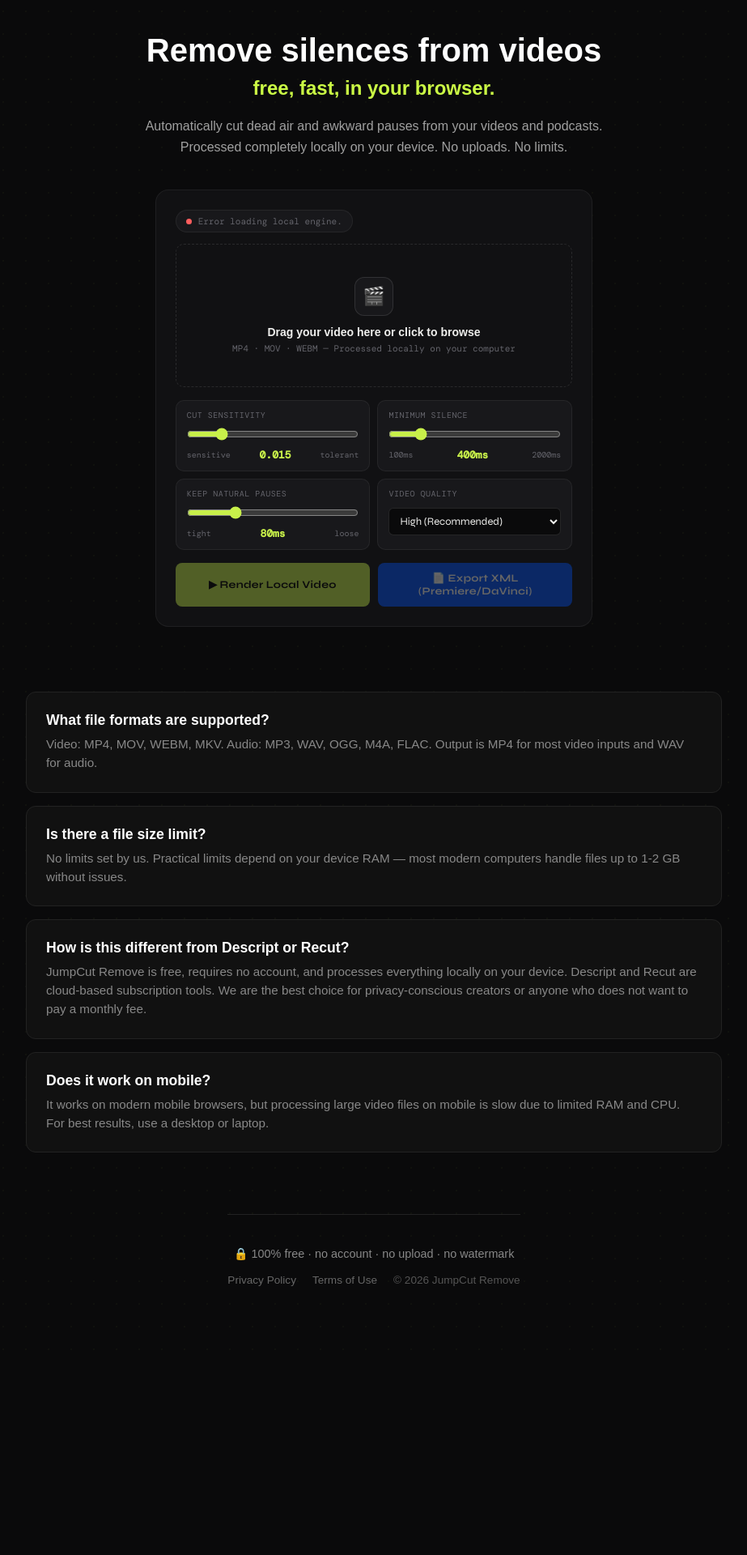
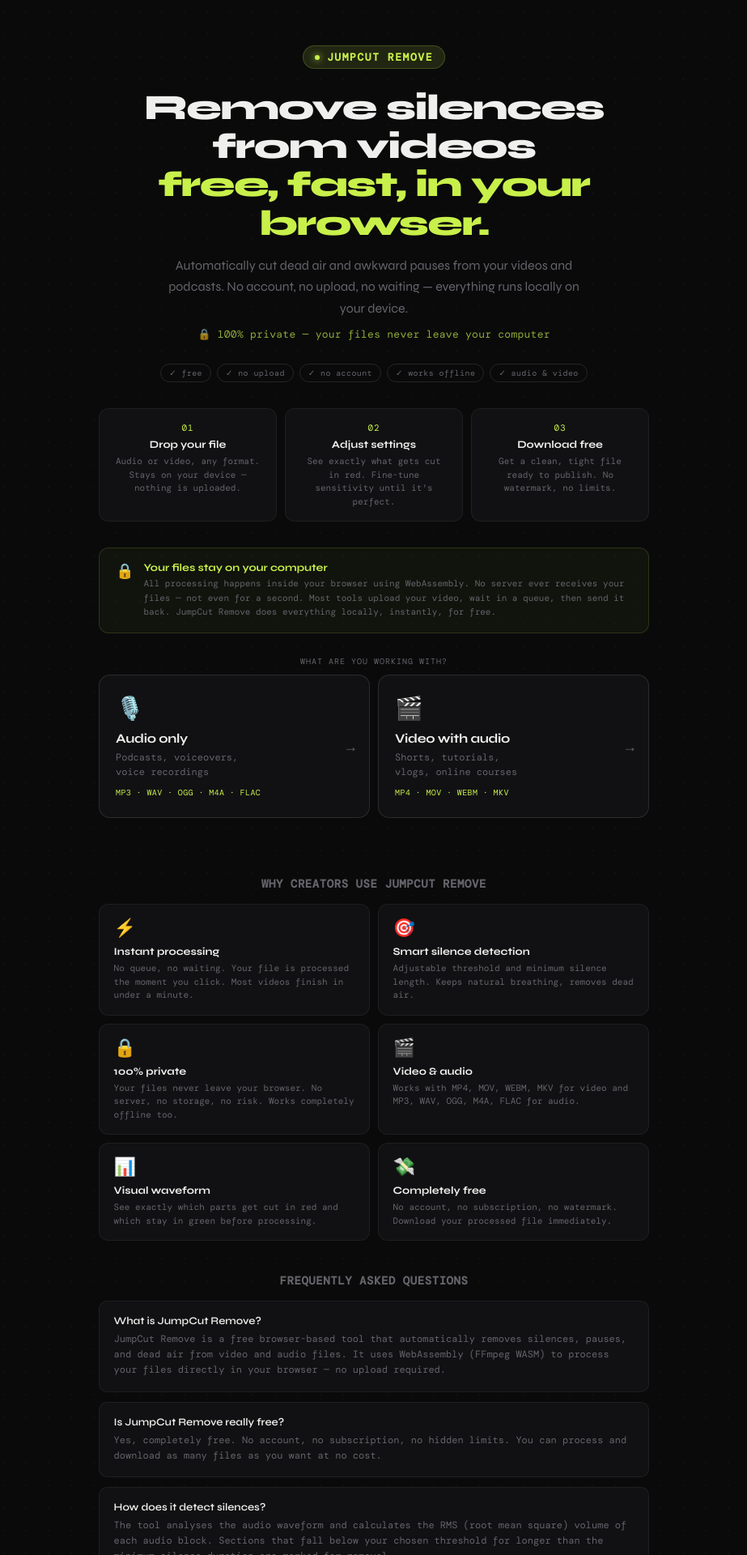
Before and after one commit to DenizarH/jumpcut-remove, a Next.js app in the folder jc/: page / in a window 1280 px wide. Shown: the top 1920 px of the page at 81% size, without its empty margins (178-1101 px from the left). Before the commit the page ends 1668 px from the top, so only its background shows below. Built offline with nearby package versions, Linux system fonts and the light colour scheme.

Commit message:
Update Home component layout and content
Refactor page layout and improve content structure.

```diff
--- a/jc/src/app/page.tsx
+++ b/jc/src/app/page.tsx
@@ -1,63 +1,149 @@
-import VideoPanel from '../components/VideoPanel';
+'use client';
+
+import { useState, useRef, useEffect } from 'react';
+import dynamic from 'next/dynamic';
 import styles from './page.module.css';
 
+const AudioPanel = dynamic(() => import('@/components/AudioPanel'), { ssr: false, loading: () => null });
+const VideoPanel = dynamic(() => import('@/components/VideoPanel'), { ssr: false, loading: () => null });
+
+type Mode = 'audio' | 'video' | null;
+
 export default function Home() {
+  const [mounted, setMounted] = useState(false);
+  const [mode, setMode] = useState<Mode>(null);
+  const [audioTrigger, setAudioTrigger] = useState(0);
+  const [videoTrigger, setVideoTrigger] = useState(0);
+  const panelRef = useRef<HTMLDivElement>(null);
+
+  useEffect(() => { setMounted(true); }, []);
+  if (!mounted) return null;
+
+  const selectMode = (m: Mode) => {
+    setMode(m);
+    setTimeout(() => panelRef.current?.scrollIntoView({ behavior: 'smooth', block: 'start' }), 50);
+  };
+
   return (
-    <main className={styles.main} style={{ padding: '40px 20px', maxWidth: '900px', margin: '0 auto', fontFamily: 'sans-serif' }}>
+    <main className={styles.main}>
 
-      {/* Cabeçalho da Landing Page */}
-      <header style={{ textAlign: 'center', marginBottom: '40px' }}>
-        <h1 style={{ fontSize: '2.5rem', fontWeight: 'bold', color: '#fff', marginBottom: '10px' }}>
-          Remove silences from videos
-        </h1>
-        <h2 style={{ fontSize: '1.5rem', color: '#cbfb45', marginBottom: '20px' }}>
-          free, fast, in your browser.
-        </h2>
-        <p style={{ color: '#a0a0a0', lineHeight: '1.6', maxWidth: '600px', margin: '0 auto' }}>
+      <section className={styles.hero}>
+        <div className={styles.logo}><span className={styles.logoDot} />JumpCut Remove</div>
+        <h1 className={styles.h1}>Remove silences from videos<br /><em className={styles.em}>free, fast, in your browser.</em></h1>
+        <p className={styles.heroSub}>
           Automatically cut dead air and awkward pauses from your videos and podcasts.
-          Processed completely locally on your device. No uploads. No limits.
+          No account, no upload, no waiting — everything runs locally on your device.
         </p>
-      </header>
-
-      {/* A Ferramenta Principal */}
-      <VideoPanel />
-
-      {/* Secção de Perguntas Frequentes (FAQ) - Essencial para o Google SEO/AdSense */}
-      <section style={{ marginTop: '80px' }}>
-
-        <div style={{ backgroundColor: '#111', border: '1px solid #222', borderRadius: '12px', padding: '24px', marginBottom: '16px' }}>
-          <h3 style={{ fontSize: '1.1rem', fontWeight: '600', color: '#fff', marginBottom: '8px' }}>What file formats are supported?</h3>
-          <p style={{ color: '#888', fontSize: '0.95rem', lineHeight: '1.5' }}>Video: MP4, MOV, WEBM, MKV. Audio: MP3, WAV, OGG, M4A, FLAC. Output is MP4 for most video inputs and WAV for audio.</p>
-        </div>
-
-        <div style={{ backgroundColor: '#111', border: '1px solid #222', borderRadius: '12px', padding: '24px', marginBottom: '16px' }}>
-          <h3 style={{ fontSize: '1.1rem', fontWeight: '600', color: '#fff', marginBottom: '8px' }}>Is there a file size limit?</h3>
-          <p style={{ color: '#888', fontSize: '0.95rem', lineHeight: '1.5' }}>No limits set by us. Practical limits depend on your device RAM — most modern computers handle files up to 1-2 GB without issues.</p>
-        </div>
-
-        <div style={{ backgroundColor: '#111', border: '1px solid #222', borderRadius: '12px', padding: '24px', marginBottom: '16px' }}>
-          <h3 style={{ fontSize: '1.1rem', fontWeight: '600', color: '#fff', marginBottom: '8px' }}>How is this different from Descript or Recut?</h3>
-          <p style={{ color: '#888', fontSize: '0.95rem', lineHeight: '1.5' }}>JumpCut Remove is free, requires no account, and processes everything locally on your device. Descript and Recut are cloud-based subscription tools. We are the best choice for privacy-conscious creators or anyone who does not want to pay a monthly fee.</p>
-        </div>
-
-        <div style={{ backgroundColor: '#111', border: '1px solid #222', borderRadius: '12px', padding: '24px', marginBottom: '16px' }}>
-          <h3 style={{ fontSize: '1.1rem', fontWeight: '600', color: '#fff', marginBottom: '8px' }}>Does it work on mobile?</h3>
-          <p style={{ color: '#888', fontSize: '0.95rem', lineHeight: '1.5' }}>It works on modern mobile browsers, but processing large video files on mobile is slow due to limited RAM and CPU. For best results, use a desktop or laptop.</p>
+        <p className={styles.heroPrivacy}>🔒 100% private — your files never leave your computer</p>
+        <div className={styles.heroBadges}>
+          {['✓ free','✓ no upload','✓ no account','✓ works offline','✓ audio & video'].map(b => (
+            <span key={b} className={styles.hbadge}>{b}</span>
+          ))}
         </div>
       </section>
 
-      {/* Rodapé (Footer) - Obrigatório para aprovação do AdSense */}
-      <footer style={{ marginTop: '60px', textAlign: 'center', borderTop: '1px solid #222', paddingTop: '40px', paddingBottom: '40px' }}>
-        <p style={{ color: '#888', fontSize: '0.9rem', marginBottom: '16px' }}>
-          🔒 100% free · no account · no upload · no watermark
+      <section className={styles.howSection}>
+        <div className={styles.howSteps}>
+          {[
+            { num:'01', title:'Drop your file', desc:'Audio or video, any format. Stays on your device — nothing is uploaded.' },
+            { num:'02', title:'Adjust settings', desc:'See exactly what gets cut in red. Fine-tune sensitivity until it\'s perfect.' },
+            { num:'03', title:'Download free', desc:'Get a clean, tight file ready to publish. No watermark, no limits.' },
+          ].map(s => (
+            <div key={s.num} className={styles.howStep}>
+              <p className={styles.howNum}>{s.num}</p>
+              <p className={styles.howTitle}>{s.title}</p>
+              <p className={styles.howDesc}>{s.desc}</p>
+            </div>
+          ))}
+        </div>
+      </section>
+
+      <div className={styles.privacyBanner}>
+        <span className={styles.pbIcon}>🔒</span>
+        <div>
+          <p className={styles.pbTitle}>Your files stay on your computer</p>
+          <p className={styles.pbDesc}>
+            All processing happens inside your browser using WebAssembly. No server ever receives your files —
+            not even for a second. Most tools upload your video, wait in a queue, then send it back.
+            JumpCut Remove does everything locally, instantly, for free.
+          </p>
+        </div>
+      </div>
+
+      <section className={styles.modeSection}>
+        <p className={styles.modeLabel}>What are you working with?</p>
+        <div className={styles.modeCards}>
+          <button className={`${styles.modeCard} ${mode==='audio'?styles.modeActive:''}`} onClick={() => selectMode('audio')}>
+            <span className={styles.modeIcon}>🎙️</span>
+            <p className={styles.modeTitle}>Audio only</p>
+            <p className={styles.modeDesc}>Podcasts, voiceovers,<br />voice recordings</p>
+            <p className={styles.modeFormats}>MP3 · WAV · OGG · M4A · FLAC</p>
+            <span className={styles.modeArrow}>→</span>
+          </button>
+          <button className={`${styles.modeCard} ${mode==='video'?styles.modeActive:''}`} onClick={() => selectMode('video')}>
+            <span className={styles.modeIcon}>🎬</span>
+            <p className={styles.modeTitle}>Video with audio</p>
+            <p className={styles.modeDesc}>Shorts, tutorials,<br />vlogs, online courses</p>
+            <p className={styles.modeFormats}>MP4 · MOV · WEBM · MKV</p>
+            <span className={styles.modeArrow}>→</span>
+          </button>
+        </div>
+      </section>
+
+      <div ref={panelRef} className={styles.panelWrapper}>
+        {mode === 'audio' && <AudioPanel proUnlocked={true} onRequestDownload={() => setAudioTrigger(n=>n+1)} downloadTrigger={audioTrigger} />}
+        {mode === 'video' && <VideoPanel proUnlocked={true} onRequestDownload={() => setVideoTrigger(n=>n+1)} downloadTrigger={videoTrigger} />}
+      </div>
+
+      <section className={styles.featSection}>
+        <p className={styles.featTitle}>Why creators use JumpCut Remove</p>
+        <div className={styles.featGrid}>
+          {[
+            { icon:'⚡', title:'Instant processing', desc:'No queue, no waiting. Your file is processed the moment you click. Most videos finish in under a minute.' },
+            { icon:'🎯', title:'Smart silence detection', desc:'Adjustable threshold and minimum silence length. Keeps natural breathing, removes dead air.' },
+            { icon:'🔒', title:'100% private', desc:'Your files never leave your browser. No server, no storage, no risk. Works completely offline too.' },
+            { icon:'🎬', title:'Video & audio', desc:'Works with MP4, MOV, WEBM, MKV for video and MP3, WAV, OGG, M4A, FLAC for audio.' },
+            { icon:'📊', title:'Visual waveform', desc:'See exactly which parts get cut in red and which stay in green before processing.' },
+            { icon:'💸', title:'Completely free', desc:'No account, no subscription, no watermark. Download your processed file immediately.' },
+          ].map(f => (
+            <div key={f.title} className={styles.featCard}>
+              <span className={styles.featIcon}>{f.icon}</span>
+              <p className={styles.featCardTitle}>{f.title}</p>
+              <p className={styles.featCardDesc}>{f.desc}</p>
+            </div>
+          ))}
+        </div>
+      </section>
+
+      <section className={styles.faqSection} aria-label="Frequently asked questions">
+        <p className={styles.faqTitle}>Frequently Asked Questions</p>
+        {[
+          { q:'What is JumpCut Remove?', a:'JumpCut Remove is a free browser-based tool that automatically removes silences, pauses, and dead air from video and audio files. It uses WebAssembly (FFmpeg WASM) to process your files directly in your browser — no upload required.' },
+          { q:'Is JumpCut Remove really free?', a:'Yes, completely free. No account, no subscription, no hidden limits. You can process and download as many files as you want at no cost.' },
+          { q:'How does it detect silences?', a:'The tool analyses the audio waveform and calculates the RMS (root mean square) volume of each audio block. Sections that fall below your chosen threshold for longer than the minimum silence duration are marked for removal.' },
+          { q:'Will my video lose quality?', a:'The video is re-encoded using FFmpeg with your chosen quality setting. High uses CRF 20 with libx264 (excellent quality). The only change is that silence sections are removed — everything else stays identical.' },
+          { q:'What file formats are supported?', a:'Video: MP4, MOV, WEBM, MKV. Audio: MP3, WAV, OGG, M4A, FLAC. Output is MP4 for most video inputs and WAV for audio.' },
+          { q:'Is there a file size limit?', a:'No limits set by us. Practical limits depend on your device RAM — most modern computers handle files up to 1–2 GB without issues.' },
+          { q:'How is this different from Descript or Recut?', a:'JumpCut Remove is free, requires no account, and processes everything locally on your device. Descript and Recut are cloud-based subscription tools. We are the best choice for privacy-conscious creators or anyone who does not want to pay a monthly fee.' },
+          { q:'Does it work on mobile?', a:'It works on modern mobile browsers, but processing large video files on mobile is slow due to limited RAM and CPU. For best results, use a desktop or laptop.' },
+        ].map(item => (
+          <div key={item.q} className={styles.faqItem}>
+            <p className={styles.faqQ}>{item.q}</p>
+            <p className={styles.faqA}>{item.a}</p>
+          </div>
+        ))}
+      </section>
+
+      <footer className={styles.footer}>
+        <p>🔒 100% free · no account · no upload · no watermark</p>
+        <p>
+          <a href="/privacy">Privacy Policy</a>
+          <span className={styles.footerDivider}>·</span>
+          <a href="/privacy">Terms of Use</a>
+          <span className={styles.footerDivider}>·</span>
+          <span>© 2026 JumpCut Remove</span>
         </p>
-        <div style={{ display: 'flex', justifyContent: 'center', gap: '20px' }}>
-          <a href="/privacy-policy" style={{ color: '#666', fontSize: '0.85rem', textDecoration: 'none' }}>Privacy Policy</a>
-          <a href="/terms-of-use" style={{ color: '#666', fontSize: '0.85rem', textDecoration: 'none' }}>Terms of Use</a>
-          <span style={{ color: '#555', fontSize: '0.85rem' }}>© 2026 JumpCut Remove</span>
-        </div>
       </footer>
-
     </main>
   );
 }
```
